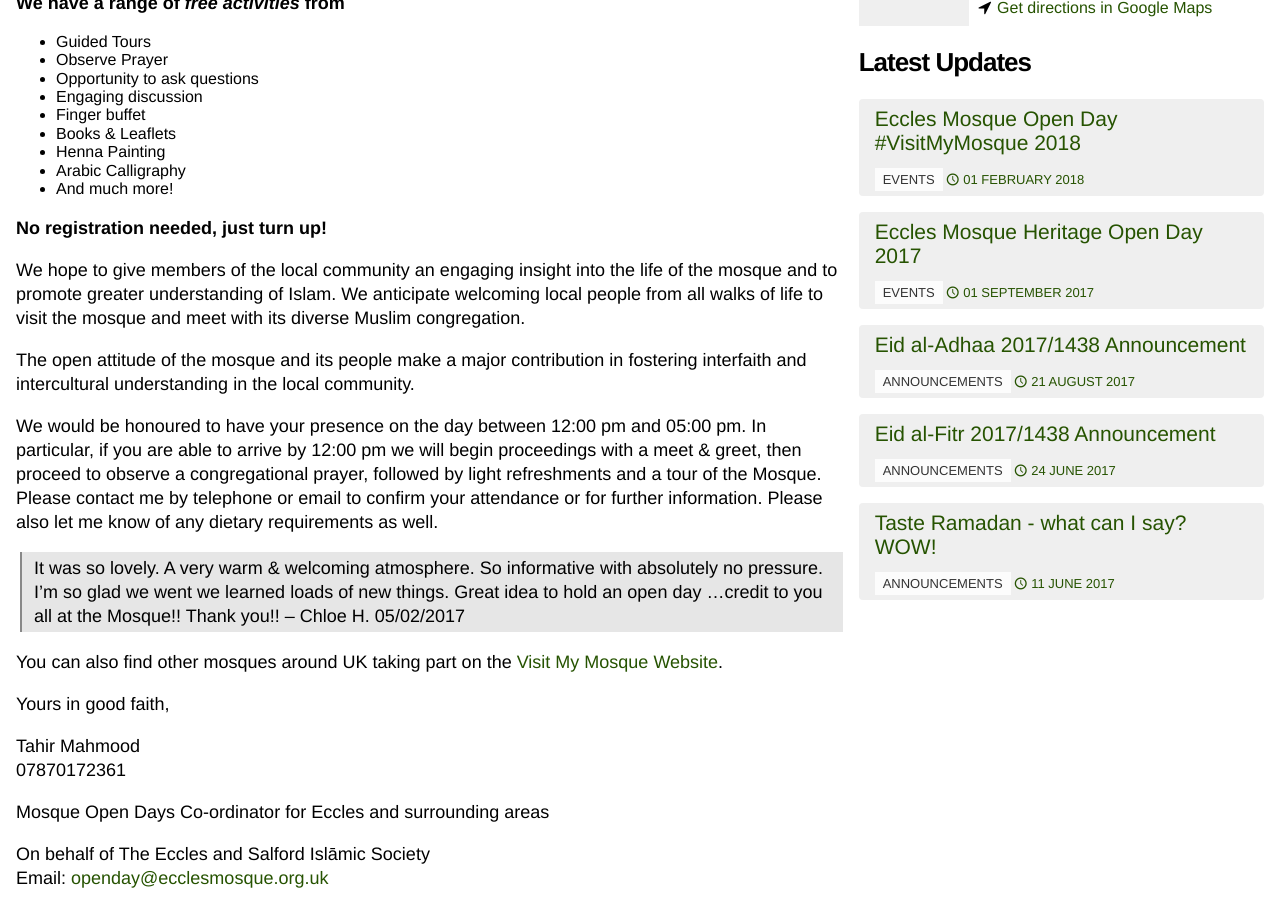
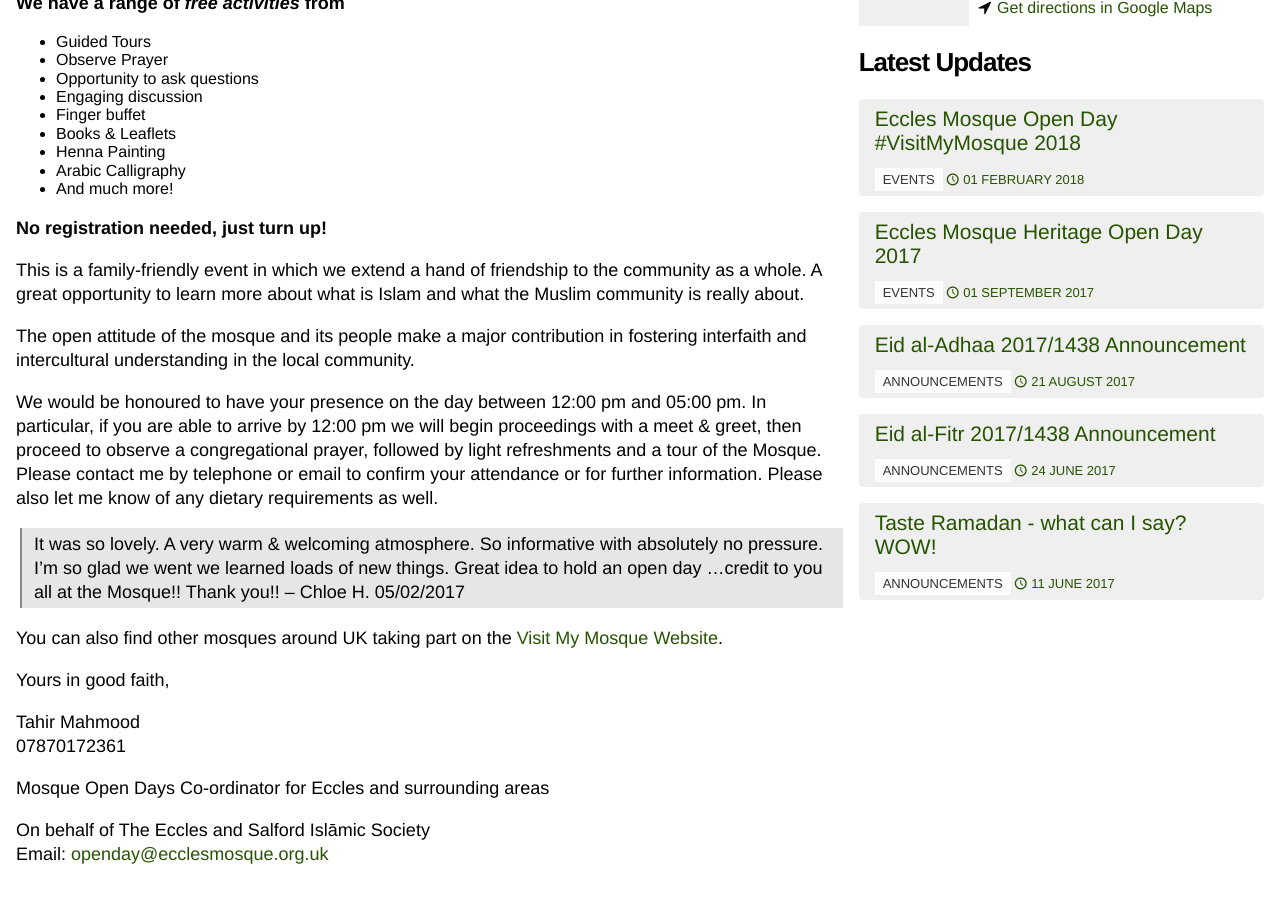
Before and after one commit to ecclesmosque/ecclesmosque.github.io, a Jekyll site: the page built from events/_posts/2018-01-20-visit-my-mosque-2018.md, in a window 1280 px wide and 900 px high, scrolled down 755 px. Built offline with Jekyll 4.4.1, drawn with Linux system fonts in a browser that asks for light colours.

Commit message:
Update Open Day event description

```diff
--- a/events/_posts/2018-01-20-visit-my-mosque-2018.md
+++ b/events/_posts/2018-01-20-visit-my-mosque-2018.md
@@ -41,7 +41,7 @@ A family-friendly event: We want to better accept, honour, celebrate and facilit
 
 **No registration needed, just turn up!**
 
-We hope to give members of the local community an engaging insight into the life of the mosque and to promote greater understanding of Islam. We anticipate welcoming local people from all walks of life to visit the mosque and meet with its diverse Muslim congregation.
+This is a family-friendly event in which we extend a hand of friendship to the community as a whole. A great opportunity to learn more about what is Islam and what the Muslim community is really about.
 
 The open attitude of the mosque and its people make a major contribution in fostering interfaith and intercultural understanding in the local community.
 
```
